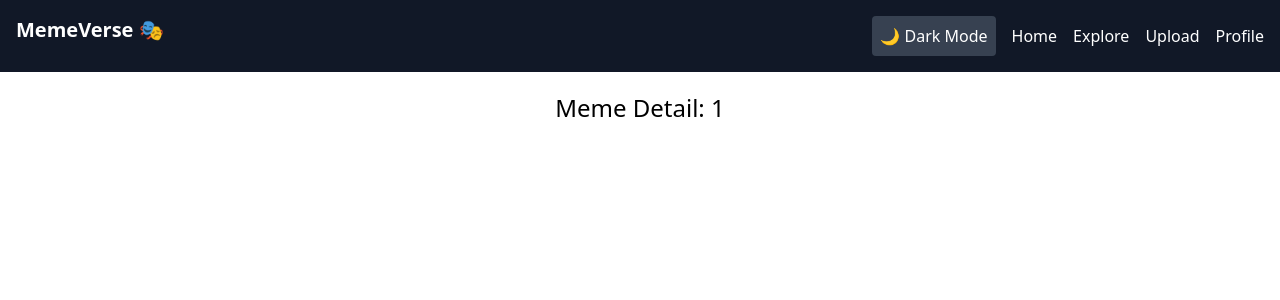
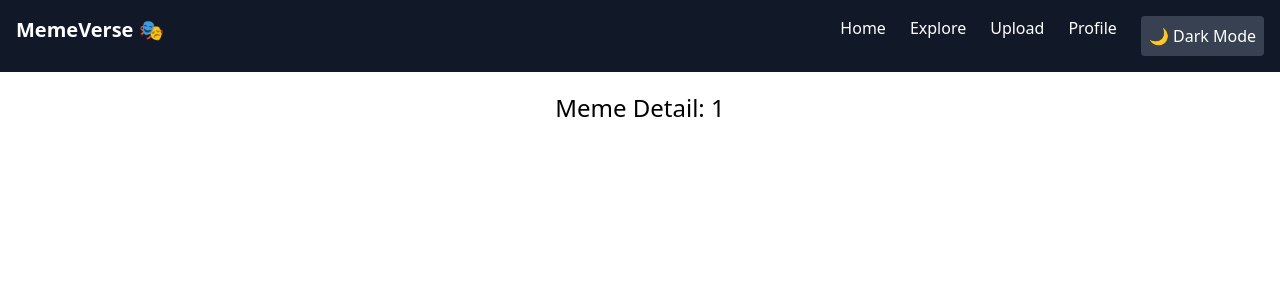
Before and after one commit to hemag2804/memeverse, a React (Vite) app: page /meme/1 in a window 1280 px wide. Shown: the top 300 px of the page. Built offline with nearby package versions, Linux system fonts and the light colour scheme.

Commit message:
completed phase 2

```diff
--- a/package.json
+++ b/package.json
@@ -10,6 +10,7 @@
     "preview": "vite preview"
   },
   "dependencies": {
+    "@heroicons/react": "^2.2.0",
     "@reduxjs/toolkit": "^2.6.0",
     "axios": "^1.7.9",
     "framer-motion": "^12.4.7",
--- a/src/components/Navbar.jsx
+++ b/src/components/Navbar.jsx
@@ -1,16 +1,23 @@
-import { Link } from "react-router-dom";
+import { NavLink } from "react-router-dom";
 import ThemeToggle from "./ThemeToggle";
 
 export default function Navbar() {
   return (
     <nav className="flex justify-between p-4 bg-gray-900 text-white">
       <h1 className="text-xl font-bold">MemeVerse 🎭</h1>
-      <div className="space-x-4">
-      <ThemeToggle />
-        <Link to="/" className="hover:text-gray-300">Home</Link>
-        <Link to="/explore" className="hover:text-gray-300">Explore</Link>
-        <Link to="/upload" className="hover:text-gray-300">Upload</Link>
-        <Link to="/profile" className="hover:text-gray-300">Profile</Link>
+      <div className="flex space-x-6">
+        {["/", "/explore", "/upload", "/profile"].map((path) => (
+          <NavLink
+            key={path}
+            to={path}
+            className={({ isActive }) =>
+              `hover:text-gray-300 ${isActive ? "text-yellow-400" : ""}`
+            }
+          >
+            {path === "/" ? "Home" : path.replace("/", "").charAt(0).toUpperCase() + path.slice(2)}
+          </NavLink>
+        ))}
+        <ThemeToggle />
       </div>
     </nav>
   );
--- a/src/pages/Home.jsx
+++ b/src/pages/Home.jsx
@@ -1,3 +1,53 @@
+import { useEffect, useState } from "react";
+import { motion } from "framer-motion";
+import axios from "axios";
+
+const API_URL = "https://api.imgflip.com/get_memes";
+
 export default function Home() {
-    return <div className="text-center text-2xl p-5">Welcome to MemeVerse! 🚀</div>;
-  }
+  const [memes, setMemes] = useState([]);
+  const [loading, setLoading] = useState(true);
+
+  useEffect(() => {
+    async function fetchMemes() {
+      try {
+        const response = await axios.get(API_URL);
+        setMemes(response.data.data.memes.slice(0, 10));
+      } catch (error) {
+        console.error("Error fetching memes:", error);
+      } finally {
+        setLoading(false);
+      }
+    }
+    fetchMemes();
+  }, []);
+
+  return (
+    <div className="p-6 text-center">
+      {/* Hero Section */}
+      <motion.div initial={{ opacity: 0, y: -20 }} animate={{ opacity: 1, y: 0 }} transition={{ duration: 0.6 }} className="mb-8">
+        <h1 className="text-4xl font-bold text-gray-900 dark:text-white">
+          Welcome to MemeVerse 🎭
+        </h1>
+        <p className="text-gray-600 dark:text-gray-400 mt-2">
+          Explore, create, and share your favorite memes!
+        </p>
+      </motion.div>
+
+      {/* Trending Memes */}
+      <h2 className="text-2xl font-semibold mb-4 text-gray-800 dark:text-gray-200">🔥 Trending Memes</h2>
+      <div className="grid grid-cols-1 sm:grid-cols-2 md:grid-cols-3 gap-4">
+        {loading
+          ? [...Array(6)].map((_, i) => (
+              <motion.div key={i} className="bg-gray-300 dark:bg-gray-700 animate-pulse h-48 rounded-lg"></motion.div>
+            ))
+          : memes.map((meme) => (
+              <motion.div key={meme.id} className="bg-gray-100 dark:bg-gray-800 rounded-lg p-2 shadow-md" whileHover={{ scale: 1.05 }}>
+                <img src={meme.url} alt={meme.name} className="w-full h-48 object-cover rounded-lg" />
+                <p className="mt-2 text-gray-900 dark:text-white font-medium">{meme.name}</p>
+              </motion.div>
+            ))}
+      </div>
+    </div>
+  );
+}
```
Also changed, not shown: 1 other file (tests, documents, lock files or other folders).
